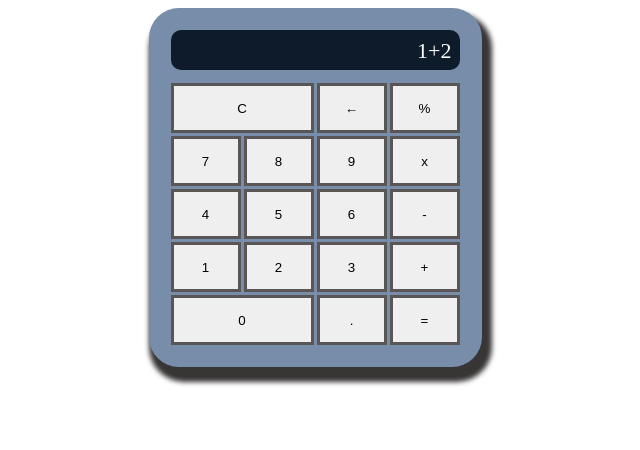
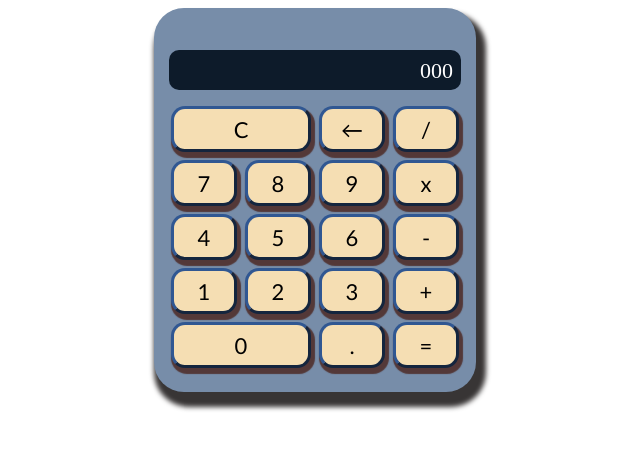
Before and after one commit to ArexDer/pw_u1_p7_dr, a plain HTML site: page html/calculadorafinal.html in a window 1280 px wide. Shown: the whole page, without its empty margins (325-965 px from the left). Drawn offline with Linux system fonts and the light colour scheme.

Commit message:
operaciones basicas calculadora

```diff
--- a/css/stylecalculadorafinal.css
+++ b/css/stylecalculadorafinal.css
@@ -5,17 +5,19 @@
     display: flex; /* Me perimite manipular el contenido del contenedor flexible */
     justify-content: center;
     align-items: center;
+
 }
 .calculadora{
     background-color: #778da9;
     display: grid;
     grid-template-columns: 70px 70px 70px 70px;
     grid-template-rows: 50px 50px 50px 50px 50px 50px;/*determina el tamaño de al fila*/
-    padding: 22px;
+    padding: 42px 15px 22px 15px;
     /*border: solid blue;*/
     border-radius: 30px;
     box-shadow: 5px 10px 5px 5px rgb(56, 53, 53);
-    gap: 3px;
+    gap:4px;
+
 
 }
 
@@ -44,9 +46,29 @@
 }
 
   button{
-    border: solid rgb(90, 86, 86);;
+    border: outset rgb(48, 87, 146);
+    cursor: pointer;
+    margin: 2.1px;
+    border-radius: 14px;
+    background: wheat;
+    font-size: 22px;
+    color: black;
+    box-shadow: 2px 4px 1px 2px rgb(83, 56, 56);
+    font-family: 'Trebuchet MS', 'Lucida Sans Unicode', 'Lucida Grande', 'Lucida Sans', Arial, sans-serif;
   }
+
+  /*
+  Poner siempre el primer estilo con
+   el que trabajare HOVER--- ACTIVE
+   */
+
+
   button:hover{
     background-color: rgb(116, 112, 107);
     color: white;
+    border: outset rgb(252, 252, 252);
   }
+
+  button:active{
+    background-color: rgb(35, 43, 148);
+  }
--- a/html/calculadorafinal.html
+++ b/html/calculadorafinal.html
@@ -3,8 +3,11 @@
   <head>
     <meta charset="UTF-8" />
     <meta name="viewport" content="width=device-width, initial-scale=1.0" />
+
     <link rel="stylesheet" href="../css/stylecalculadorafinal.css" />
+    <script src="../js/jscalculadorafinal.js"></script>
     <title>Calculadora Final</title>
+
   </head>
   <body>
     <header></header>
@@ -14,26 +17,31 @@
       <div class="container">
         <div class="calculadora">
 
-          <div class="display">1+2</div>
+          <div class="display" id="id-display" >000</div>
           <button class="c">C</button>
           <button>&larr;</button>
-          <button>%</button>
+          <button onclick="evaluarOperacion('/')">/</button>
 
-          <button>7</button>
-          <button>8</button>
-          <button>9</button>
-          <button>x</button>
-          <button>4</button>
-          <button id="num5">5</button>
-          <button>6</button>
-          <button>-</button>
-          <button>1</button>
-          <button>2</button>
-          <button>3</button>
-          <button>+</button>
-          <button class="cero">0</button>
-          <button>.</button>
-          <button>=</button>
+          <button id="btn7" onclick="recibirValor1(7)">7</button>
+          <button id="btn8" onclick="recibirValor1(8)">8</button>
+          <button id="btn9" onclick="recibirValor1(9)">9</button>
+
+          <button id="btnx" onclick="evaluarOperacion('x')">x</button>
+
+          <button id="btn4" onclick="recibirValor1(4)">4</button>
+          <button id="btn5" onclick="recibirValor1(5)">5</button>
+          <button id="btn6" onclick="recibirValor1(6)">6</button>
+
+          <button id="btn-" onclick="evaluarOperacion('-')">-</button>
+
+          <button id="btn1" onclick="recibirValor1(1)">1</button>
+          <button id="btn2" onclick="recibirValor1(2)">2</button>
+          <button id="btn3" onclick="recibirValor1(3)">3</button>
+
+          <button id="btnSuma" onclick="evaluarOperacion('+')">+</button>
+          <button id="btnCero" class="cero" onclick="recibirValor1(0)">0</button>
+          <button id="btnPunto">.</button>
+          <button id="btnIgual" onclick="igual()">=</button>
         </div>
       </div>
     </section>
--- /dev/null
+++ b/js/jscalculadorafinal.js
@@ -0,0 +1,61 @@
+ var numero1 =0 ;
+ var numero2 =0 ;
+ var operacion ='';
+
+function setearValor(valor) {
+
+  let valorActual = document.getElementById("id-display").innerText;
+  //Para cambiar el valor de un contenido TEXTO: con INNERTEXT.
+  console.log("El valor de entrada: " + valorActual);
+
+  document.getElementById("id-display").innerText = valor;
+}
+
+function setearValorConcatenado(valor) {
+  let valorActual = document.getElementById("id-display").innerText;
+
+  console.log("El valor de entrada: " + valor);
+
+  document.getElementById("id-display").innerText = valorActual + valor;
+}
+
+
+function recibirValor1(valor){
+    this.numero1=valor;
+    if(numero1===null){
+        numero1=valor;
+
+    }else{
+        this.numero2=valor;
+    }
+
+}
+
+function recibirValor2(valor){
+    this.numero2=valor;
+
+}
+
+function  evaluarOperacion(op){
+    this.operacion=op
+}
+
+function igual(){
+    let valorFinal;
+    if(operacion ==='+'){
+        valorFinal =numero1 + numero2;
+        setearValor(valorFinal);
+    }else if (operacion ==='-') {
+        valorFinal =numero1 - numero2;
+        setearValor(valorFinal);
+
+    }else if (operacion ==='x') {
+        valorFinal =numero1 * numero2;
+        setearValor(valorFinal);
+
+    }else if (operacion ==='/') {
+        valorFinal =numero1 / numero2;
+        setearValor(valorFinal);
+
+    }
+}
```
